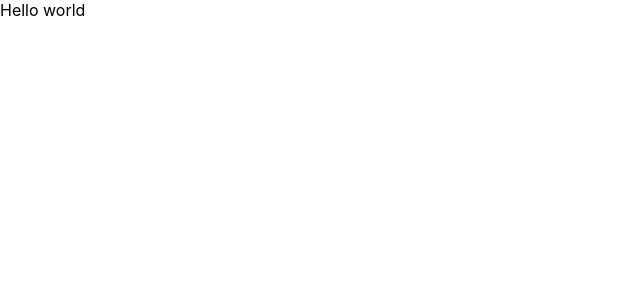
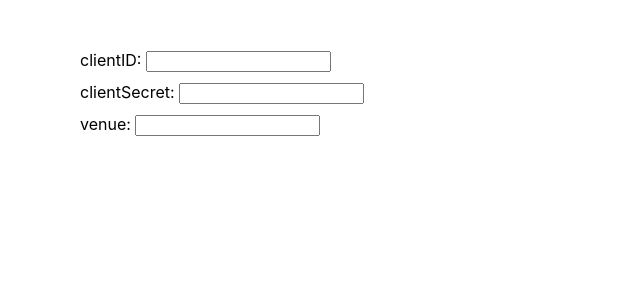
Before and after one commit to unravelin/code-test-js, a React (Create React App) app: page / in a window 1280 px wide. Shown: the top 300 px of the page, without its empty margins (0-640 px from the left). Built offline with nearby package versions, Linux system fonts and the light colour scheme.

Commit message:
Implement basic input form
I have utilised datalist as a component for showing suggestion. Not the best browser support but its the quickest and the most native thing to implement.

```diff
--- a/package.json
+++ b/package.json
@@ -6,6 +6,7 @@
     "@testing-library/jest-dom": "^4.2.4",
     "@testing-library/react": "^9.3.2",
     "@testing-library/user-event": "^7.1.2",
+    "node-sass": "^4.14.1",
     "react": "^16.13.1",
     "react-dom": "^16.13.1",
     "react-scripts": "3.4.1"
--- a/src/App.js
+++ b/src/App.js
@@ -1,9 +1,12 @@
 import React from 'react';
+import './App.scss';
+
+import InputForm from './components/InputForm/InputForm';
 
 function App() {
   return (
     <div className="App">
-      Hello world
+      <InputForm />
     </div>
   );
 }
--- /dev/null
+++ b/src/App.scss
@@ -0,0 +1,5 @@
+.App {
+  max-width: 1120px;
+  margin: auto;
+  margin-top: 50px;
+}
--- /dev/null
+++ b/src/components/InputForm/InputForm.css
@@ -0,0 +1,8 @@
+.input-form {
+  display: flex;
+  flex-direction: column;
+}
+
+.input-field {
+  margin-bottom: 10px;
+}
--- /dev/null
+++ b/src/components/InputForm/InputForm.jsx
@@ -0,0 +1,25 @@
+import React from 'react';
+import './InputForm.css';
+
+export const InputForm = ({
+  clientId,
+  clientSecret,
+  suggestedVenues,
+}) => (
+  <div className="input-form">
+    <div className="input-field">clientID: <input id="clientId" value={clientId} /></div>
+    <div className="input-field">clientSecret: <input id="clientSecret" value={clientSecret} /></div>
+    <div className="input-field">venue: <input id="selectedVenue" list="suggestedVenues"/></div>
+    <datalist list="venues" id="suggestedVenues">
+      {suggestedVenues.map(venue => (
+        <option key={venue} value={venue}></option>
+      ))}
+    </datalist>
+  </div>
+);
+
+InputForm.defaultProps = {
+  suggestedVenues: [],
+}
+
+export default InputForm;
```
Also changed, not shown: 1 other file (tests, documents, lock files or other folders).
